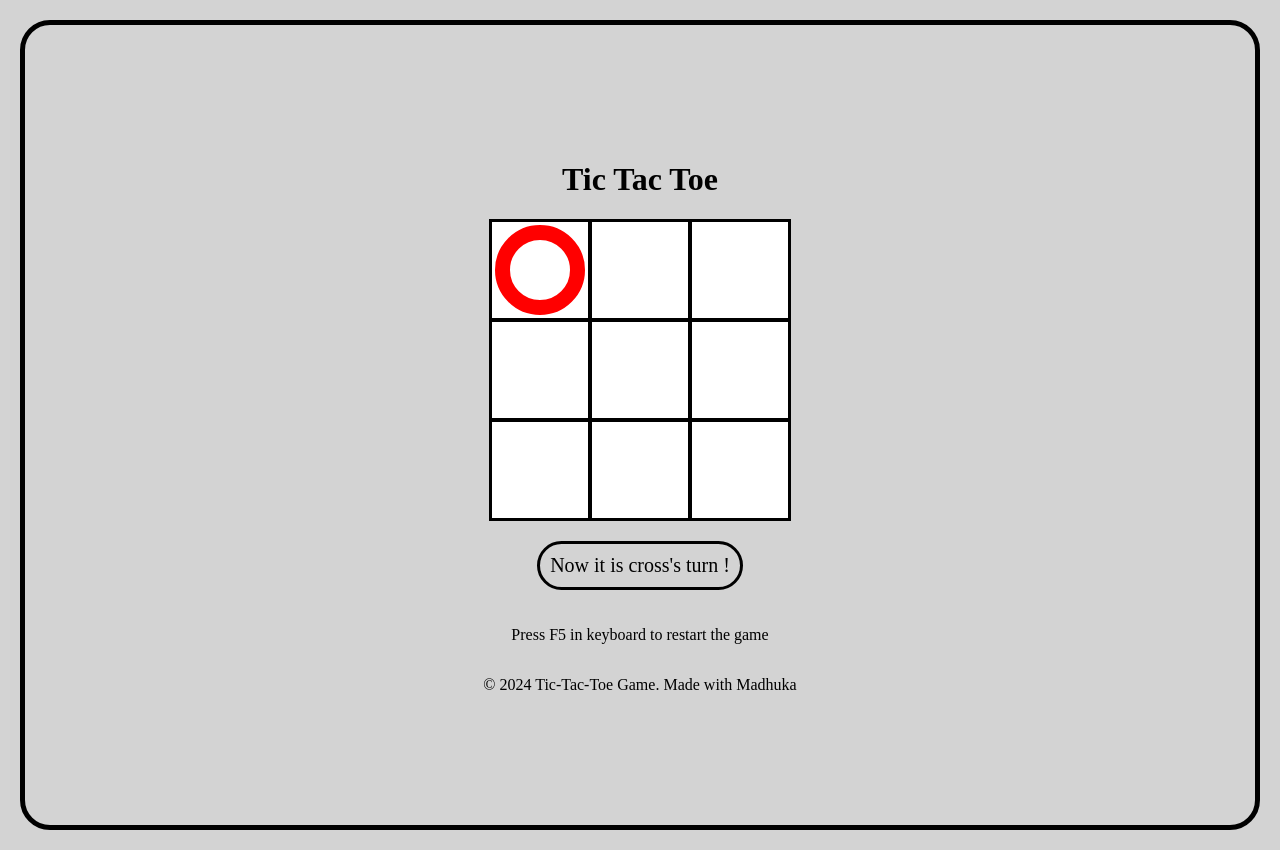
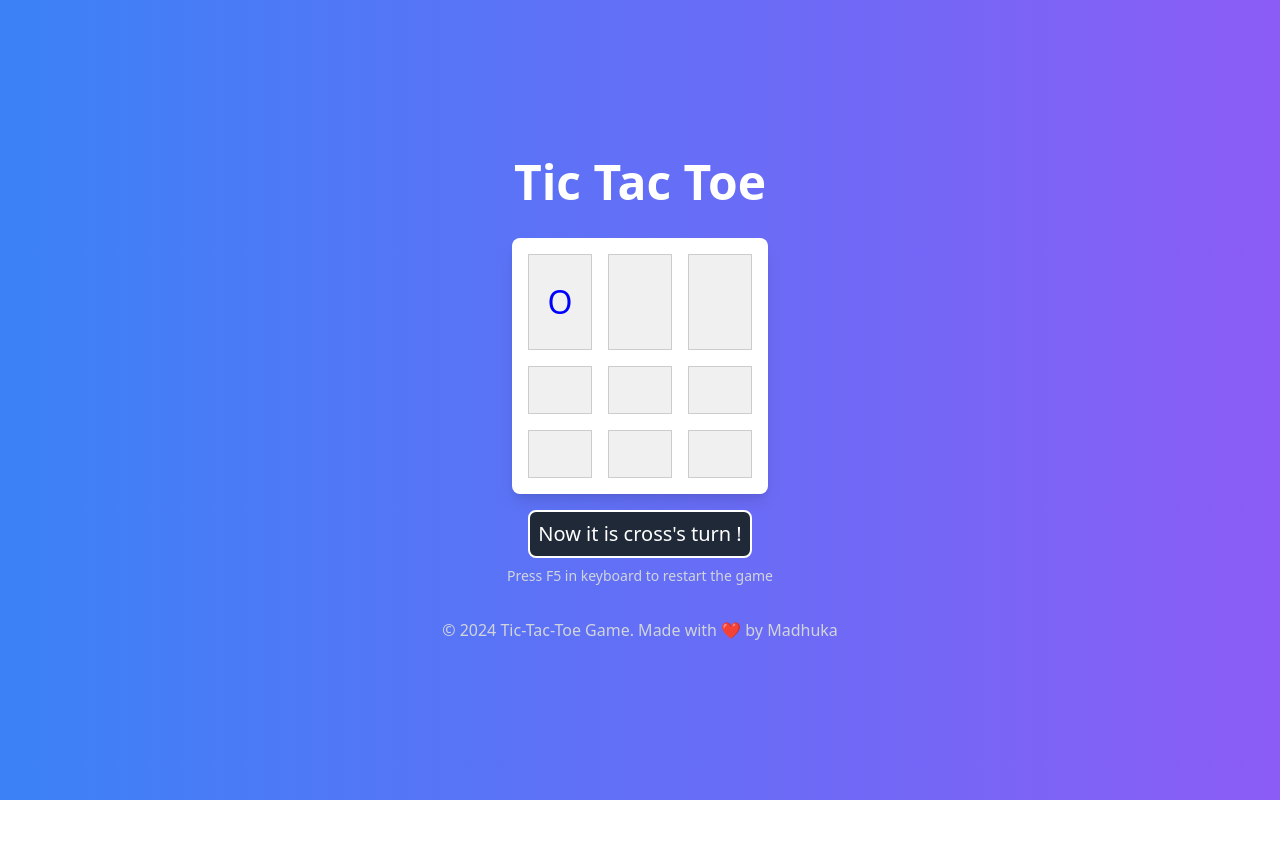
Before and after one commit to Mrghost077/Tic-Tac-Toe-Game-contributed-, a plain HTML site: page index.html in a window 1280 px wide. Both pictures are taken after a click on the element 540 px from the left and 279 px from the top of the page. After the commit the page ends 800 px from the top, so only its background shows below. Drawn offline with nearby package versions, Linux system fonts and the light colour scheme.

Commit message:
install tailwindcss

```diff
--- a/app.js
+++ b/app.js
@@ -12,7 +12,7 @@ function board ()
     {
         const cellElement = document.createElement("div");
         cellElement.classList.add("square");
-        cellElement.id = index
+        cellElement.id = index;
         cellElement.addEventListener("click", addSymbol);
         gameBoard.append(cellElement);
     })
@@ -31,7 +31,6 @@ function addSymbol (e)
     e.target.append(cellSymbol);
 
     calculateScore();
-
 }
 
 function calculateScore ()
--- a/index.html
+++ b/index.html
@@ -5,20 +5,40 @@
     <meta charset="UTF-8">
     <meta name="viewport" content="width=device-width, initial-scale=1.0">
     <title>TIC TAC TOE</title>
-        <link rel="stylesheet" href="styles.css">
+    <link href="https://cdn.jsdelivr.net/npm/tailwindcss@2.2.19/dist/tailwind.min.css" rel="stylesheet">
+    <style>
+        .square {
+            display: flex;
+            align-items: center;
+            justify-content: center;
+            width: 100%;
+            height: 100%;
+            background-color: #f0f0f0;
+            border: 1px solid #ccc;
+        }
+        .circle::before {
+            content: 'O';
+            font-size: 2rem;
+            color: blue;
+        }
+        .cross::before {
+            content: 'X';
+            font-size: 2rem;
+            color: red;
+        }
+    </style>
 </head>
 
-    <body>
-        <h1>Tic Tac Toe</h1>
-        <div id = "gameBoard"></div>
-        <p id ="gameInfo"></p>
-        <p id = "restartInfo"></p>
+<body class="bg-gradient-to-r from-blue-500 to-purple-500 text-white flex flex-col items-center justify-center min-h-screen">
+    <h1 class="text-5xl font-extrabold mb-8">Tic Tac Toe</h1>
+    <div id="gameBoard" class="grid grid-cols-3 gap-4 w-64 h-64 bg-white rounded-lg shadow-lg p-4"></div>
+    <p id="gameInfo" class="mt-4 text-xl p-2 border-2 border-white rounded-lg bg-gray-800"></p>
+    <p id="restartInfo" class="mt-2 text-sm text-gray-300"></p>
+    <script src="app.js"></script>
+</body>
 
-        <script src = "app.js"></script>
-    </body>
-    <footer>
-        <p>&copy; 2024 Tic-Tac-Toe Game. Made with Madhuka</p>
+<footer class="mt-8 text-center text-gray-300">
+    <p>&copy; 2024 Tic-Tac-Toe Game. Made with ❤️ by Madhuka</p>
 </footer>
 
-
 </html>
--- a/styles.css
+++ /dev/null
@@ -1,74 +0,0 @@
-body{
-    margin: 20px;
-    padding: 0;
-    display: flex;
-    justify-content: center;
-    flex-direction: column;
-    align-items: center;
-    height: 100vh;
-    background-color: #D3D3D3;
-    border: solid 5px black;
-    border-radius: 30px;
-}
-
-#gameInfo {
-    font-size: 20px;
-    padding: 10px;
-    border-radius: 40px;
-    border: solid 3px black;
-}
-
-#gameBoard {
-    height: 300px;
-    width: 300px;
-    background-color: black;
-    display: flex;
-    flex-wrap: wrap;
-    border: solid 1px black;
-}
-
-.square {
-    height: 100px;
-    width: 100px;
-    background-color: white;
-    border: solid 2px black;
-    box-sizing: border-box;
-    display: flex;
-    justify-content: center;
-    align-items: center;
-}
-
-.circle {
-    height: 90px;
-    width: 90px;
-    border-radius: 50%;
-    border: solid 15px red;
-    box-sizing: border-box;
-}
-
-.cross {
-    height: 90px;
-    width: 90px;
-    position: relative;
-    transform: rotate(45deg);
-}
-
-.cross::after , .cross::before {
-    content: "";
-    background-color: blue;
-    position: absolute;
-}
-
-.cross::before {
-    left: 50%;
-    width: 30%;
-    height: 100%;
-    margin-left: -15%;
-}
-
-.cross::after {
-    top: 50%;
-    height: 30%;
-    width: 100%;
-    margin-top: -15%;
-}
```
Also changed, not shown: 1 other file. Lines whose indentation alone changed are shown as unchanged.
